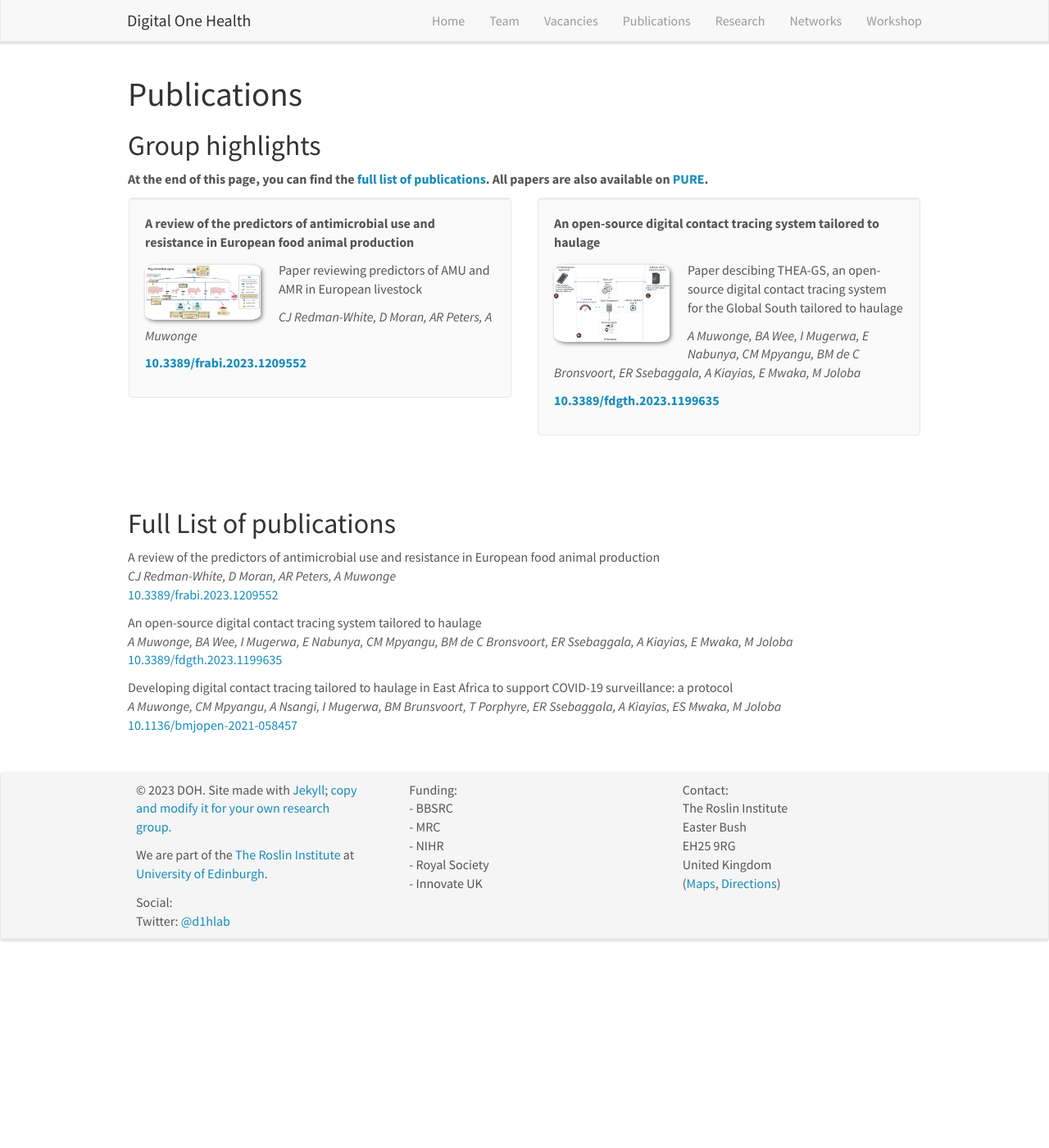
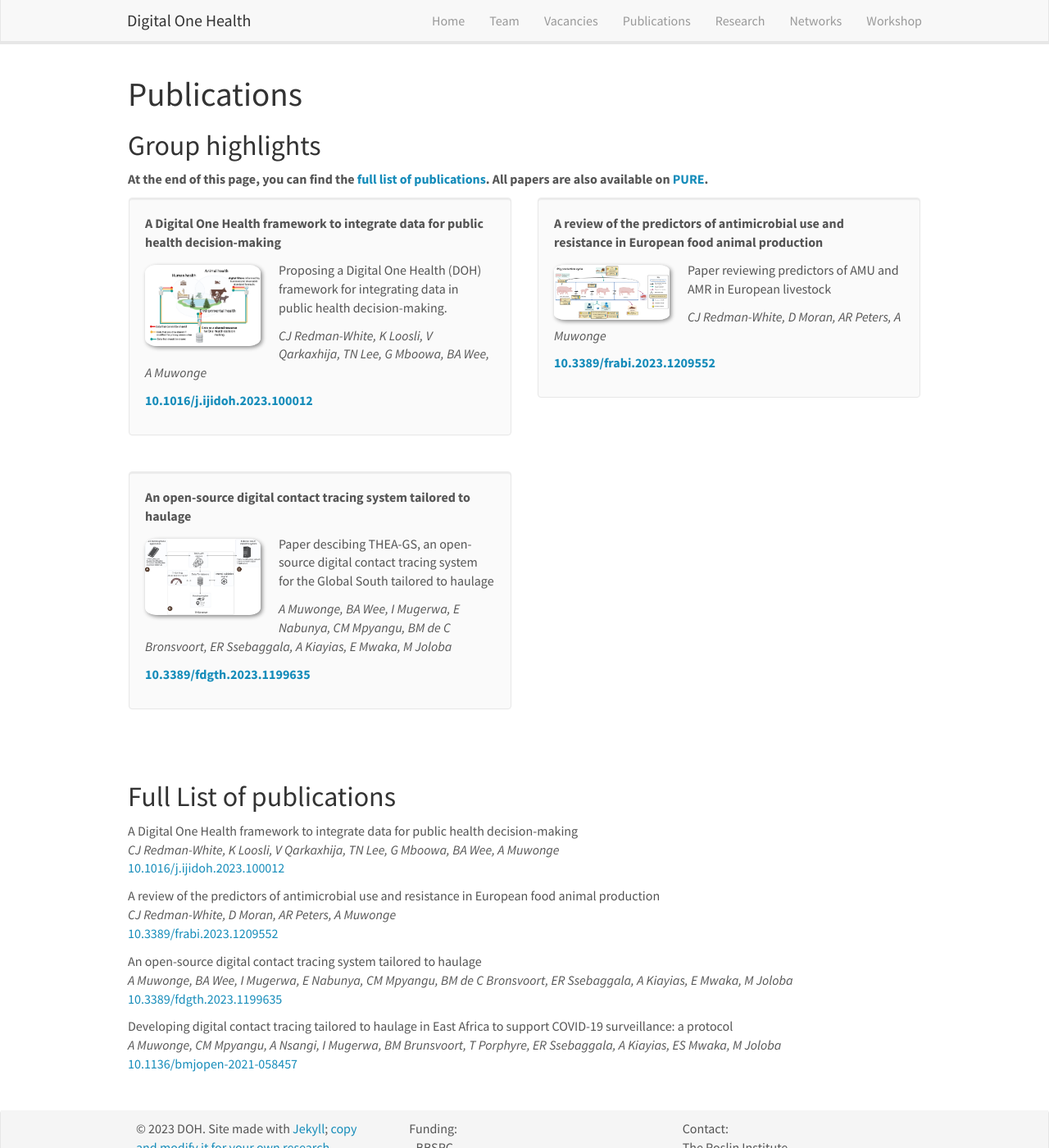
Before and after one commit to Digital-One-Health/digital-one-health.github.io, a Jekyll site: the page built from _pages/publications.md, in a window 1280 px wide and 1400 px high. Shown: the whole window at 82% size. Built offline with Jekyll 4.4.1, drawn with Linux system fonts in a browser that asks for light colours; nearby versions of some CDN libraries; comment, search, counter and statistics services are not loaded.

Commit message:
Added DOH paper to publist

```diff
--- a/_data/publist.yml
+++ b/_data/publist.yml
@@ -1,3 +1,14 @@
+- title: "A Digital One Health framework to integrate data for public health decision-making"
+  image: trafficlight.png
+  description: Proposing a Digital One Health (DOH) framework for integrating data in public health decision-making.
+  authors: CJ Redman-White, K Loosli, V Qarkaxhija, TN Lee, G Mboowa, BA Wee, A Muwonge
+  link:
+    url: https://doi.org/10.1016/j.ijidoh.2023.100012
+    display: 10.1016/j.ijidoh.2023.100012
+  highlight: 1
+
+
+
 - title: "A review of the predictors of antimicrobial use and resistance in European food animal production"
   image: pigproduction.png
   description: Paper reviewing predictors of AMU and AMR in European livestock
```
Also changed, not shown: images/pubpic/trafficlight.png (added), 4 other files.
